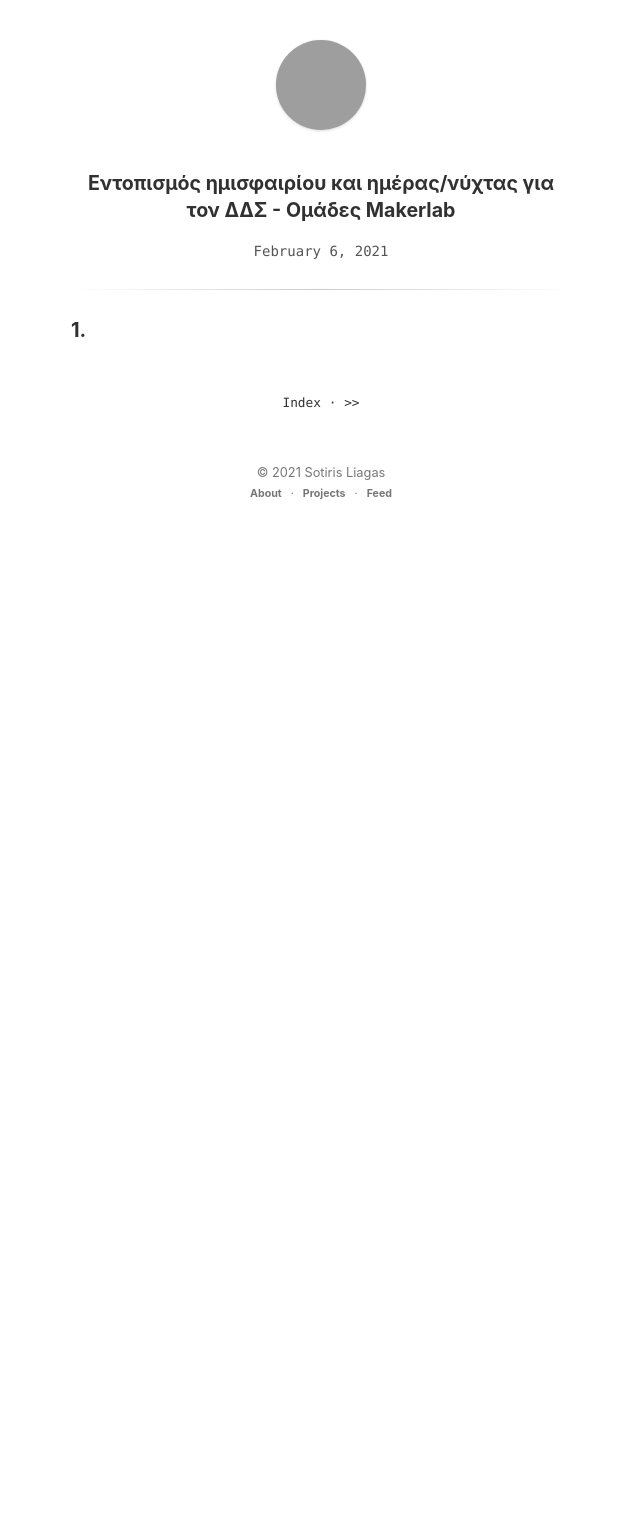
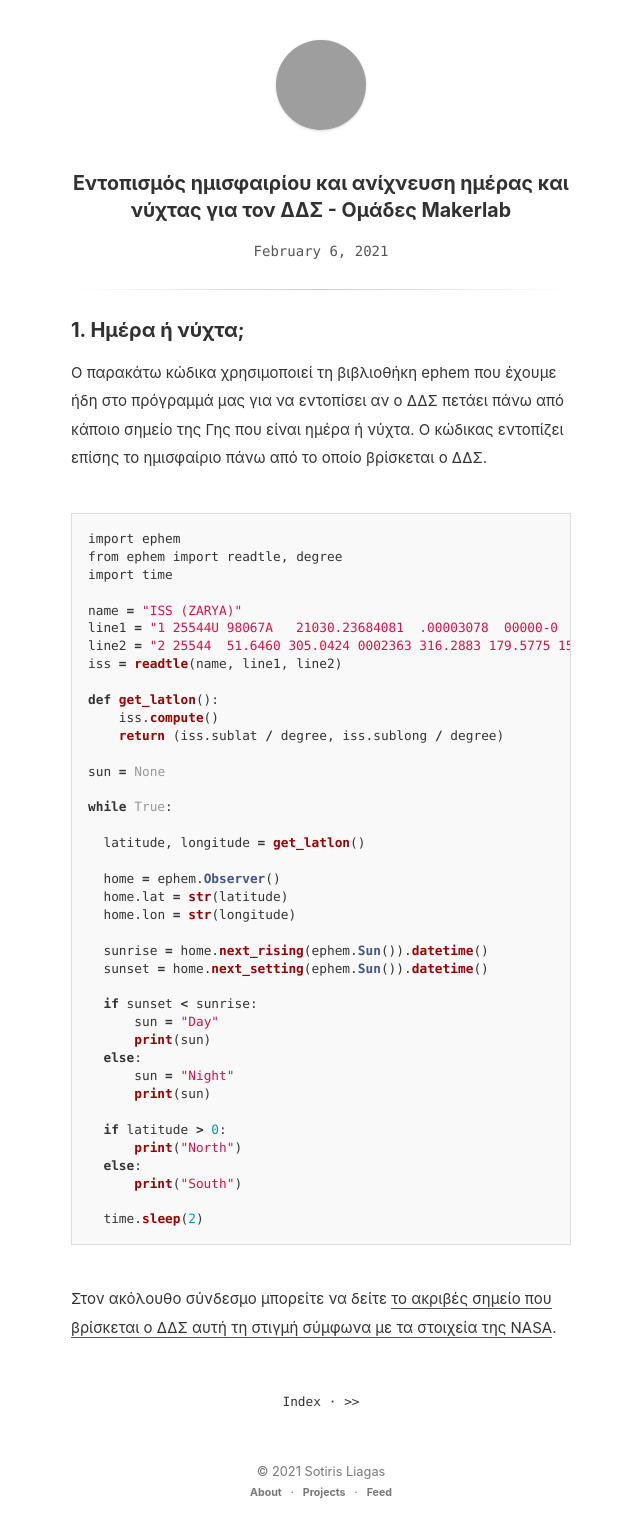
Before and after one commit to liagason/A-Jekyll-Blog, a Jekyll site: the page built from _posts/2021-02-06-astro-pi-useful-code-examples-2.md, in a window 1280 px wide. Shown: the whole page, without its empty margins (319-959 px from the left). Built offline with Jekyll 4.4.1, drawn with Linux system fonts in a browser that asks for light colours; before the commit the page ends 900 px from its top, so only the background shows below that; grey boxes are pictures that could not be loaded.

Commit message:
Update 2021-02-06-astro-pi-useful-code-examples-2.md

````diff
--- a/_posts/2021-02-06-astro-pi-useful-code-examples-2.md
+++ b/_posts/2021-02-06-astro-pi-useful-code-examples-2.md
@@ -1,6 +1,49 @@
 ---
 layout: post
-title: Εντοπισμός ημισφαιρίου και ημέρας/νύχτας για τον ΔΔΣ - Ομάδες Makerlab
+title: Εντοπισμός ημισφαιρίου και ανίχνευση ημέρας και νύχτας για τον ΔΔΣ - Ομάδες Makerlab
 ---
 
-### 1.
+### 1. Ημέρα ή νύχτα;
+Ο παρακάτω κώδικα χρησιμοποιεί τη βιβλιοθήκη ephem που έχουμε ήδη στο πρόγραμμά μας για να εντοπίσει αν ο ΔΔΣ πετάει πάνω από κάποιο σημείο της Γης που είναι ημέρα ή νύχτα. Ο κώδικας εντοπίζει επίσης το ημισφαίριο πάνω από το οποίο βρίσκεται ο ΔΔΣ.
+```python
+import ephem
+from ephem import readtle, degree
+import time
+
+name = "ISS (ZARYA)"
+line1 = "1 25544U 98067A   21030.23684081  .00003078  00000-0  64152-4 0  9998"
+line2 = "2 25544  51.6460 305.0424 0002363 316.2883 179.5775 15.48926800267219"
+iss = readtle(name, line1, line2)
+
+def get_latlon():
+    iss.compute()
+    return (iss.sublat / degree, iss.sublong / degree)
+
+sun = None
+
+while True:
+
+  latitude, longitude = get_latlon()
+
+  home = ephem.Observer()
+  home.lat = str(latitude)
+  home.lon = str(longitude)
+
+  sunrise = home.next_rising(ephem.Sun()).datetime()
+  sunset = home.next_setting(ephem.Sun()).datetime()
+
+  if sunset < sunrise:
+      sun = "Day"
+      print(sun)
+  else:
+      sun = "Night"
+      print(sun)
+
+  if latitude > 0:
+      print("North")
+  else:
+      print("South")
+
+  time.sleep(2)
+  ```
+  Στον ακόλουθο σύνδεσμο μπορείτε να δείτε [το ακριβές σημείο που βρίσκεται ο ΔΔΣ αυτή τη στιγμή σύμφωνα με τα στοιχεία της NASA](https://spotthestation.nasa.gov/tracking_map.cfm).
````
